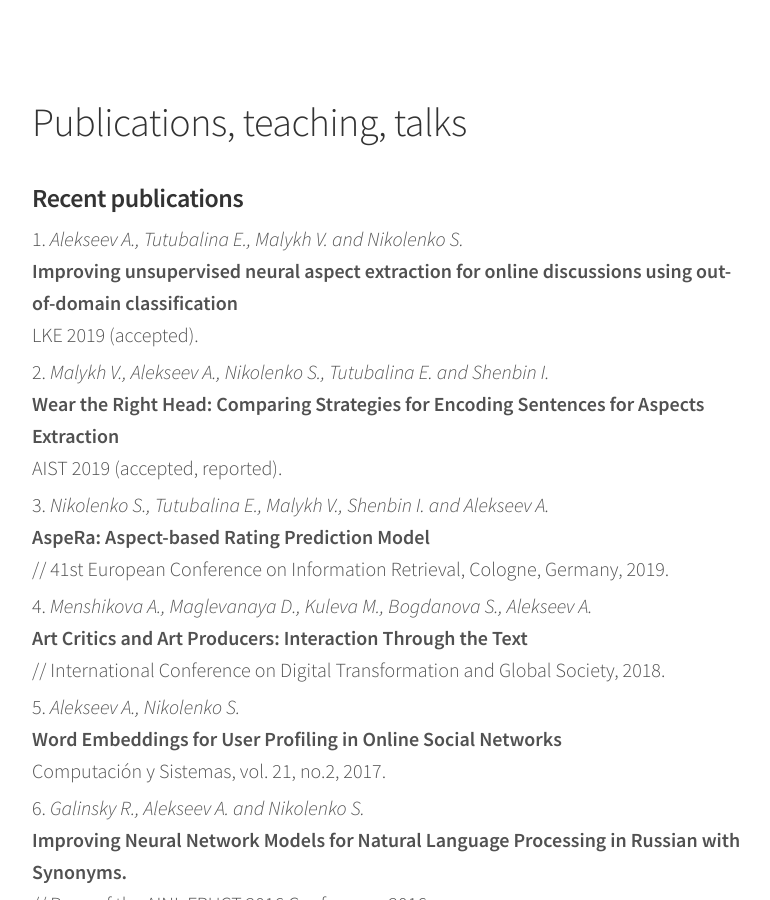
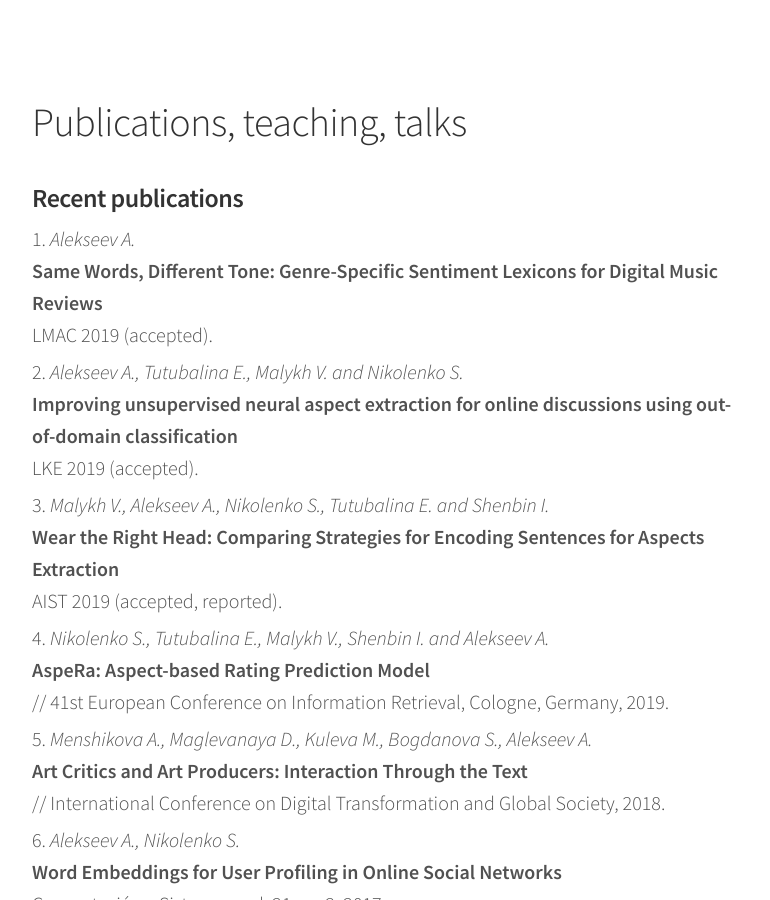
Before and after one commit to alexeyev/alexeyev.github.io, a Jekyll site: the page built from blahblahblah.html, in a window 1280 px wide and 900 px high. Shown: the whole window, without its empty margins (248-1018 px from the left). Built offline with Jekyll 4.4.1, drawn with Linux system fonts in a browser that asks for light colours.

Commit message:
Update blahblahblah.html

```diff
--- a/blahblahblah.html
+++ b/blahblahblah.html
@@ -15,6 +15,9 @@ layout: default
 <div class="content list">
     <h3>Recent publications</h3>
 	<ol>
+	<li><i>Alekseev A.</i>
+		<br><b>Same Words, Different Tone: Genre-Specific Sentiment Lexicons for Digital Music Reviews</b>
+		<br>LMAC 2019 (accepted).
 	<li><i> Alekseev A., Tutubalina E., Malykh V. and Nikolenko S.</i>
 		<br><b>Improving  unsupervised neural aspect extraction for online discussions using out-of-domain classification</b>
 		<br>LKE 2019 (accepted).
```
